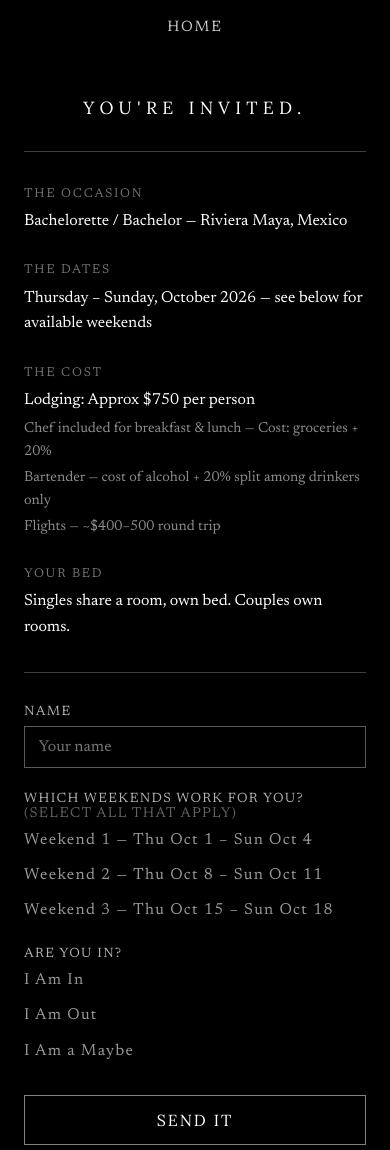
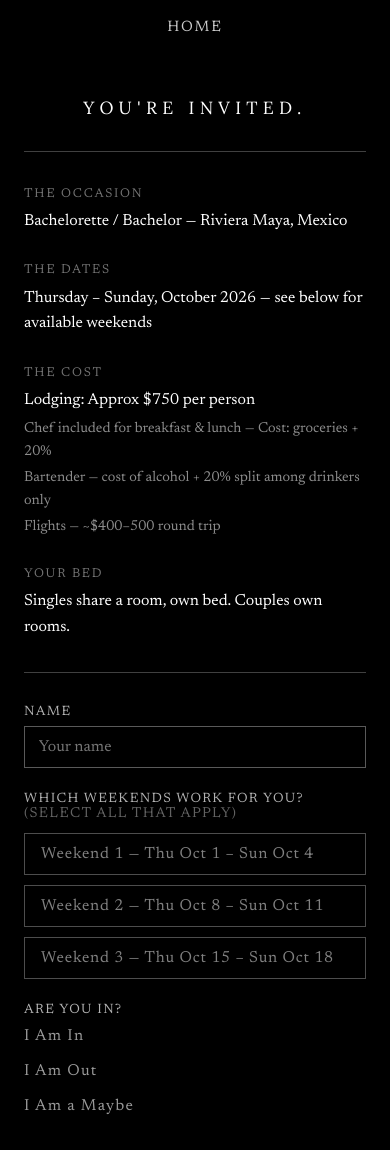
Before and after one commit to ava-firstaccess/wedding-website, a Next.js app: page /bach in a window 390 px wide. Shown: the top 1150 px of the page. Built offline with nearby package versions, Linux system fonts and the light colour scheme.

Commit message:
Replace hidden checkboxes with pill toggle buttons for weekend selection (mobile-reliable)

```diff
--- a/app/bach/page.js
+++ b/app/bach/page.js
@@ -82,31 +82,29 @@ export default function Bach() {
               <input id="name" name="name" type="text" required placeholder="Your name" />
             </div>
 
-            <fieldset className={styles.fieldset}>
-              <legend>Which weekends work for you? <span className={styles.sub}>(select all that apply)</span></legend>
+            <div className={styles.pillGroup}>
+              <span className={styles.pillGroupLabel}>Which weekends work for you? <span className={styles.sub}>(select all that apply)</span></span>
               {[
                 { value: 'Weekend 1', label: 'Weekend 1 — Thu Oct 1 – Sun Oct 4' },
                 { value: 'Weekend 2', label: 'Weekend 2 — Thu Oct 8 – Sun Oct 11' },
                 { value: 'Weekend 3', label: 'Weekend 3 — Thu Oct 15 – Sun Oct 18' },
               ].map((opt) => (
-                <label key={opt.value} className={styles.radio}>
-                  <input
-                    type="checkbox"
-                    name="weekends"
-                    value={opt.value}
-                    checked={weekends.includes(opt.value)}
-                    onChange={(e) => {
-                      if (e.target.checked) {
-                        setWeekends([...weekends, opt.value])
-                      } else {
-                        setWeekends(weekends.filter((w) => w !== opt.value))
-                      }
-                    }}
-                  />
-                  <span>{opt.label}</span>
-                </label>
+                <button
+                  key={opt.value}
+                  type="button"
+                  className={`${styles.pill} ${weekends.includes(opt.value) ? styles.pillActive : ''}`}
+                  onClick={() => {
+                    if (weekends.includes(opt.value)) {
+                      setWeekends(weekends.filter((w) => w !== opt.value))
+                    } else {
+                      setWeekends([...weekends, opt.value])
+                    }
+                  }}
+                >
+                  {opt.label}
+                </button>
               ))}
-            </fieldset>
+            </div>
 
             <fieldset className={styles.fieldset}>
               <legend>Are you in?</legend>
--- a/app/bach/page.module.css
+++ b/app/bach/page.module.css
@@ -174,6 +174,49 @@
   opacity: 0.9;
 }
 
+/* Pill toggle buttons for weekend selection */
+
+.pillGroup {
+  display: flex;
+  flex-direction: column;
+  gap: 0.6rem;
+}
+
+.pillGroupLabel {
+  font-family: var(--font-newsreader);
+  font-size: 0.85rem;
+  letter-spacing: 0.1em;
+  text-transform: uppercase;
+  opacity: 0.7;
+  margin-bottom: 0.2rem;
+}
+
+.pill {
+  padding: 0.75rem 1rem;
+  border: 1px solid rgba(255, 255, 255, 0.3);
+  background: transparent;
+  color: rgba(255, 255, 255, 0.5);
+  font-family: var(--font-newsreader);
+  font-size: 1rem;
+  letter-spacing: 0.05em;
+  cursor: pointer;
+  text-align: left;
+  transition: all 0.2s;
+  -webkit-tap-highlight-color: transparent;
+  touch-action: manipulation;
+}
+
+.pill:hover {
+  border-color: rgba(255, 255, 255, 0.6);
+  color: rgba(255, 255, 255, 0.8);
+}
+
+.pill.pillActive {
+  border-color: rgba(255, 255, 255, 0.9);
+  color: #fff;
+  background: rgba(255, 255, 255, 0.08);
+}
+
 .fadeIn {
   animation: fadeIn 0.6s ease-in-out;
 }
--- a/app/bach1/page.module.css
+++ b/app/bach1/page.module.css
@@ -276,6 +276,49 @@
   border-color: rgba(255, 255, 255, 0.8);
 }
 
+/* Pill toggle buttons for weekend selection */
+
+.pillGroup {
+  display: flex;
+  flex-direction: column;
+  gap: 0.6rem;
+}
+
+.pillGroupLabel {
+  font-family: var(--font-newsreader);
+  font-size: 0.85rem;
+  letter-spacing: 0.1em;
+  text-transform: uppercase;
+  opacity: 0.7;
+  margin-bottom: 0.2rem;
+}
+
+.pill {
+  padding: 0.75rem 1rem;
+  border: 1px solid rgba(255, 255, 255, 0.3);
+  background: transparent;
+  color: rgba(255, 255, 255, 0.5);
+  font-family: var(--font-newsreader);
+  font-size: 1rem;
+  letter-spacing: 0.05em;
+  cursor: pointer;
+  text-align: left;
+  transition: all 0.2s;
+  -webkit-tap-highlight-color: transparent;
+  touch-action: manipulation;
+}
+
+.pill:hover {
+  border-color: rgba(255, 255, 255, 0.6);
+  color: rgba(255, 255, 255, 0.8);
+}
+
+.pill.pillActive {
+  border-color: rgba(255, 255, 255, 0.9);
+  color: #fff;
+  background: rgba(255, 255, 255, 0.08);
+}
+
 /* ── Mobile ── */
 
 @media (max-width: 480px) {
```
Also changed, not shown: app/bach1/page.js (+17 -19 lines).
